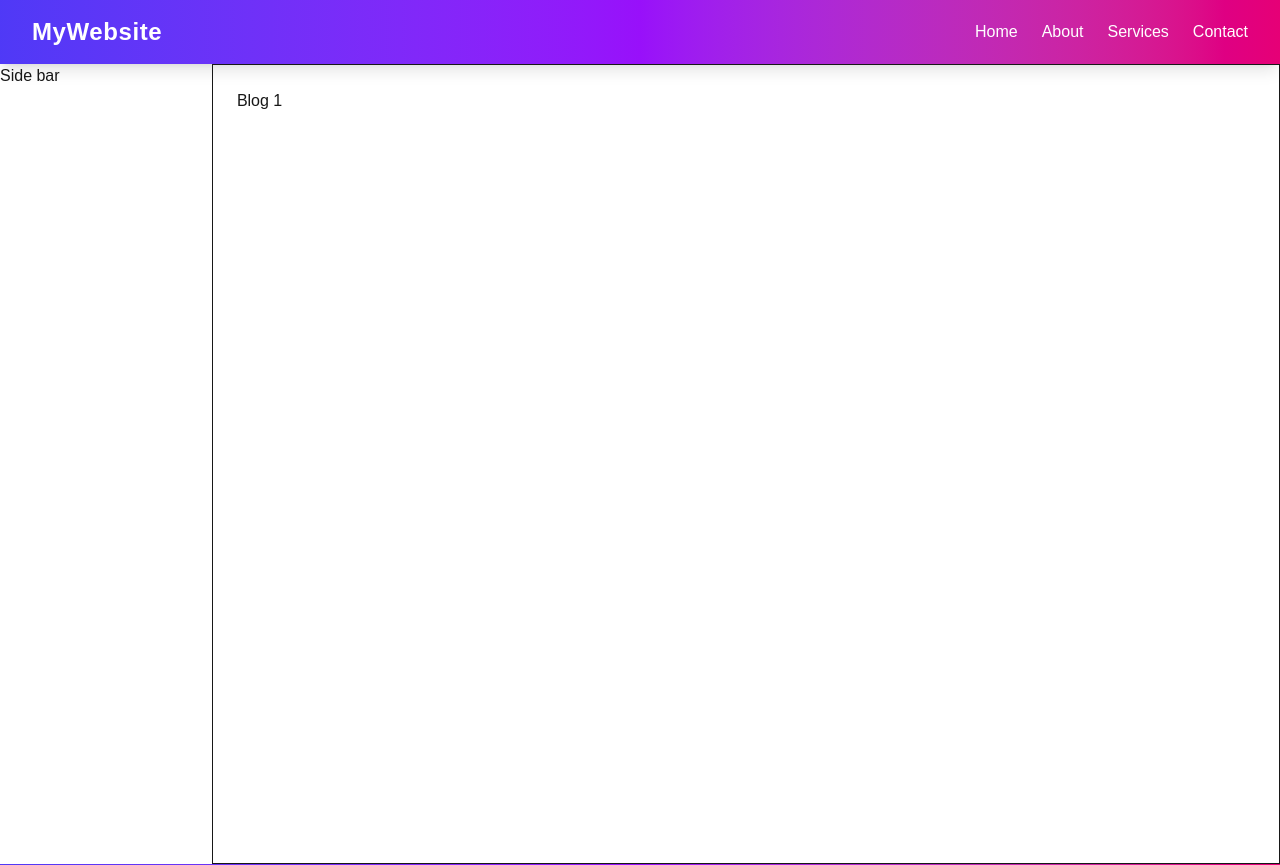
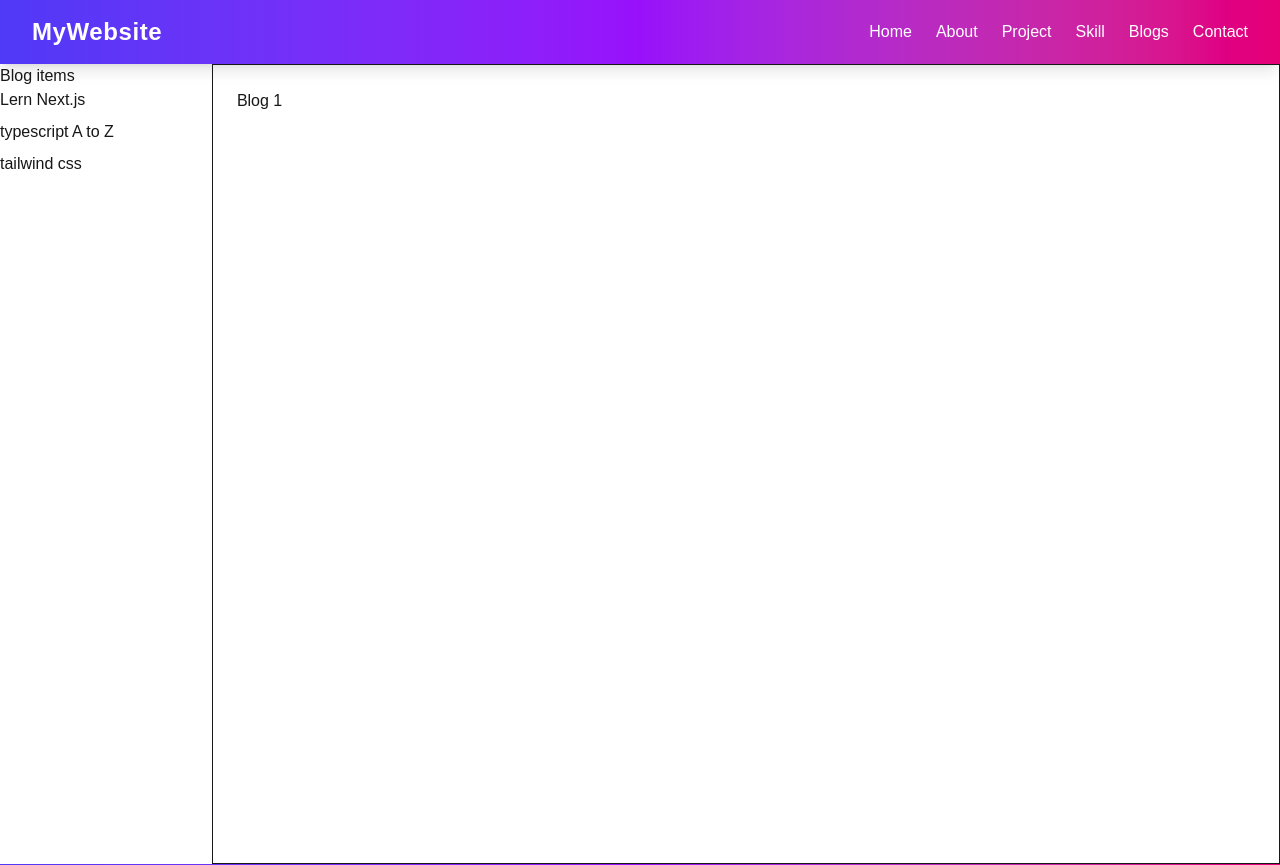
Before and after one commit to razibdash/next-js-classes, a Next.js app: page /blogs/1 in a window 1280 px wide. Shown: the top 865 px of the page. Built offline with nearby package versions, Linux system fonts and the light colour scheme.

Commit message:
params and search params

```diff
--- a/src/app/blogs/[id]/page.tsx
+++ b/src/app/blogs/[id]/page.tsx
@@ -2,7 +2,8 @@ import { Metadata } from 'next'
 import React from 'react'
 
 type Props={
-  params:Promise<{id:string}>
+  params:Promise<{id:string}>,
+  searchParams:Promise<{[key:string]:string|string[]|undefined}>
 }
 
 export async function generateMetadata(
@@ -15,10 +16,25 @@ export async function generateMetadata(
   }
 }
 
-const Blog = async({params}:{params:Props}) => {
+const Blog = async({params,searchParams}:Props) => {
   const {id}= await params;
+  const resolveSearchParams=await searchParams;
+  console.log(Object.entries(resolveSearchParams))
   return (
-    <div>Blog {id}</div>
+    <div>
+       <div>
+        Blog {id}
+       </div>
+       <div>
+         <ul>
+           {
+            Object.entries(resolveSearchParams).map(([key,value])=>(
+               <li key={key}>{key} :{Array.isArray(value)?value.join(', '):value}</li>
+            ))
+           }
+         </ul>
+       </div>
+    </div>
   )
 }
 
--- a/src/app/blogs/layout.tsx
+++ b/src/app/blogs/layout.tsx
@@ -1,3 +1,4 @@
+import Link from 'next/link'
 import React from 'react'
 
 const BlogLayout = ({
@@ -5,9 +6,28 @@ const BlogLayout = ({
 }: {
   children: React.ReactNode
 }) => {
+   const blogData=[
+    {id:1,title:"Lern Next.js",slug:"next.js-course",from:'homepage'},
+    {id:2,title:"typescript A to Z",slug:"typescript-a-to-z",from:'w3school'},
+    {id:3,title:"tailwind css",slug:"tailwind-guide",from:'tailwind'},
+
+  ]
   return (
-    <div className='flex '>
-        <div className='w-64'>Side bar</div>
+    <div className='flex max-w-7xl mx-auto'>
+        <div className='w-64'>
+          <div className=''>
+            Blog items
+          </div>
+          <div>
+          <ul className='space-y-2 '>
+           {
+            blogData.map((blog)=>(
+              <li key={blog.id}><Link href={`/blogs/${blog.slug}`}>{blog.title}</Link></li>
+            ))
+           }
+         </ul>
+          </div>
+        </div>
         <div className='border p-6 h-screen w-full'>{children}</div>
     </div>
   )
--- /dev/null
+++ b/src/app/blogs/loading.tsx
@@ -0,0 +1,15 @@
+export default function Loading() {
+  return (
+    <div className="flex items-center justify-center min-h-screen bg-gradient-to-r from-indigo-600 via-purple-600 to-pink-600">
+      <div className="flex flex-col items-center space-y-4">
+        {/* Spinner */}
+        <div className="w-16 h-16 border-4 border-white/30 border-t-white rounded-full animate-spin"></div>
+
+        {/* Text */}
+        <p className="text-white text-lg font-semibold animate-pulse">
+          Loading, please wait...
+        </p>
+      </div>
+    </div>
+  );
+}
--- a/src/app/blogs/page.tsx
+++ b/src/app/blogs/page.tsx
@@ -1,8 +1,21 @@
+import Link from 'next/link'
 import React from 'react'
 
 const Blogs = () => {
+  const blogData=[
+    {id:1,title:"Lern Next.js",slug:"next.js-course",from:'homepage'},
+    {id:2,title:"typescript A to Z",slug:"typescript-a-to-z",from:'w3school'},
+    {id:3,title:"tailwind css",slug:"tailwind-guide",from:'tailwind'},
+
+  ]
   return (
-    <div>all Blogs</div>
+    <div>
+       <div><h1 className='text-2xl font-bold max-w-7xl mx-auto'>Blogs Dashboard:</h1></div>
+       <div>
+
+
+       </div>
+    </div>
   )
 }
 
--- a/src/app/components/Navbar.tsx
+++ b/src/app/components/Navbar.tsx
@@ -2,9 +2,20 @@
 
 import { useState } from "react";
 import Link from "next/link";
+import { usePathname } from "next/navigation";
 
 export default function Navbar() {
   const [isOpen, setIsOpen] = useState(false);
+  const pathname=usePathname()
+  const navItems=[
+    {name:"Home",href:'/'},
+    {name:"About",href:'/about'},
+    {name:"Project",href:'/project'},
+    {name:"Skill",href:'/skill'},
+    {name:"Blogs",href:'/blogs'},
+    {name:"Contact",href:'/contact'},
+  ]
+
 
   return (
     <nav className="bg-gradient-to-r from-indigo-600 via-purple-600 to-pink-600 text-white shadow-lg">
@@ -17,18 +28,18 @@ export default function Navbar() {
 
           {/* Desktop Menu */}
           <div className="hidden md:flex space-x-6">
-            <Link href="/" className="hover:text-gray-200 transition">
-              Home
-            </Link>
-            <Link href="/about" className="hover:text-gray-200 transition">
-              About
-            </Link>
-            <Link href="/services" className="hover:text-gray-200 transition">
-              Services
-            </Link>
-            <Link href="/contact" className="hover:text-gray-200 transition">
-              Contact
-            </Link>
+            <ul className="hidden md:flex space-x-6">
+                   {
+              navItems.map((item,index)=>{
+                const isActive=pathname===item.href;
+
+                return (
+                   <li key={index} className={`${isActive?"text-blue-400 border-b":""}`}> <Link  href={item.href} >{item.name}</Link></li>
+                )
+              })
+              }
+            </ul>
+
           </div>
 
           {/* Mobile Button */}
@@ -52,8 +63,8 @@ export default function Navbar() {
           <Link href="/about" className="block hover:text-gray-200">
             About
           </Link>
-          <Link href="/services" className="block hover:text-gray-200">
-            Services
+          <Link href="/project" className="block hover:text-gray-200">
+            Project
           </Link>
           <Link href="/contact" className="block hover:text-gray-200">
             Contact
--- /dev/null
+++ b/src/app/loading.tsx
@@ -0,0 +1,15 @@
+export default function Loading() {
+  return (
+    <div className="flex items-center justify-center min-h-screen bg-gradient-to-r from-indigo-600 via-purple-600 to-pink-600">
+      <div className="flex flex-col items-center space-y-4">
+        {/* Spinner */}
+        <div className="w-16 h-16 border-4 border-white/30 border-t-white rounded-full animate-spin"></div>
+
+        {/* Text */}
+        <p className="text-white text-lg font-semibold animate-pulse">
+          Loading, please wait...
+        </p>
+      </div>
+    </div>
+  );
+}
```
